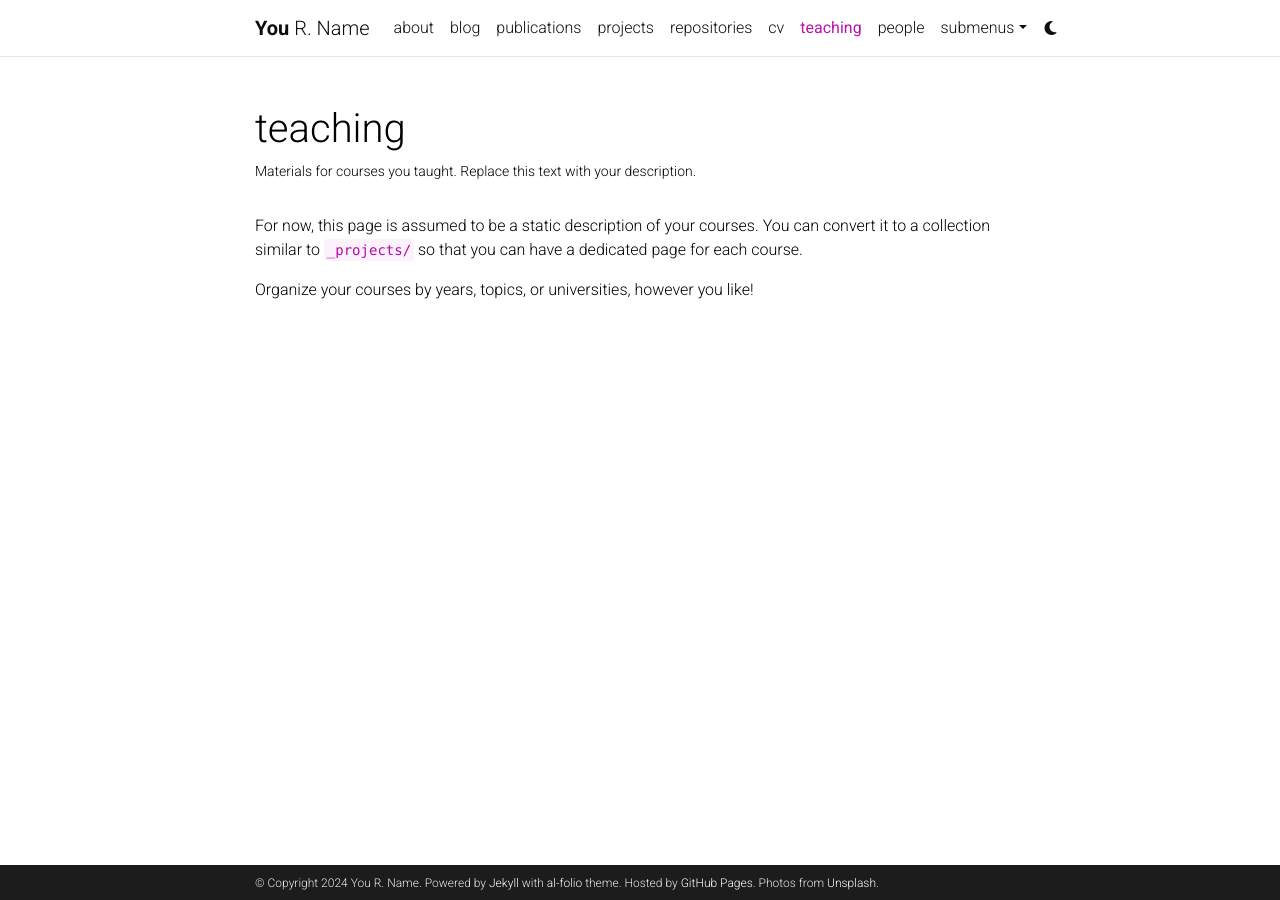
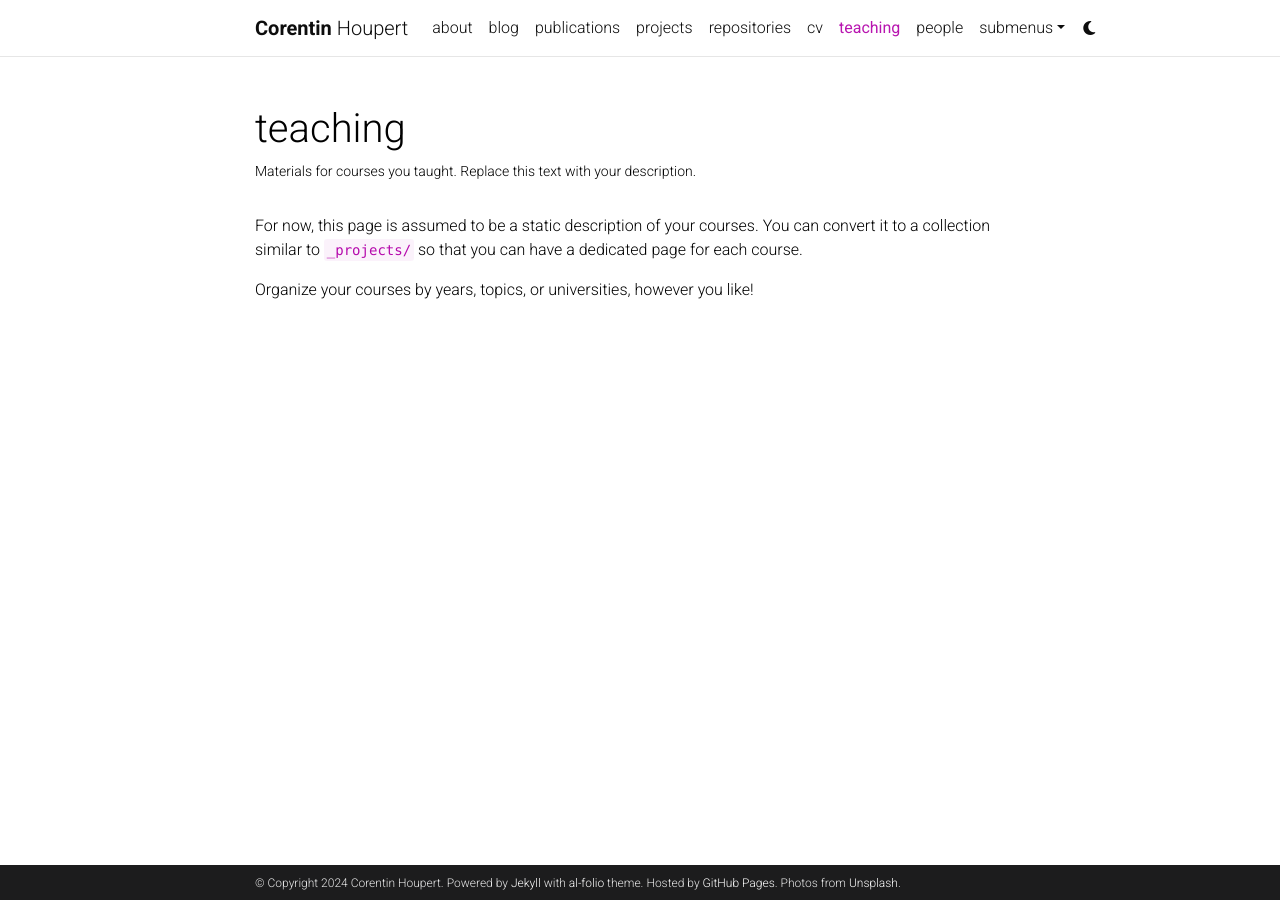
Before and after one commit to CorentinHoupert/corentinhoupert, a Jekyll site: the page built from _pages/teaching.md, in a window 1280 px wide. Built offline with Jekyll 4.4.1, drawn with Linux system fonts in a browser that asks for light colours; comment, search, counter and statistics services are not loaded; a style sheet for code colours, icons or effects is not loaded.

Commit message:
Update _config.yml

```diff
--- a/_config.yml
+++ b/_config.yml
@@ -3,9 +3,9 @@
 # -----------------------------------------------------------------------------
 
 title: blank # the website title (if blank, full name will be used instead)
-first_name: You
-middle_name: R.
-last_name: Name
+first_name: Corentin
+middle_name:
+last_name: Houpert
 email: you@example.com
 description: > # the ">" symbol means to ignore newlines until "footer_text:"
   A simple, whitespace theme for academics. Based on [*folio](https://github.com/bogoli/-folio) design.
@@ -329,7 +329,7 @@
 # -----------------------------------------------------------------------------
 
 imagemagick:
-  enabled: true # enables responsive images for your site (recommended, see https://github.com/alshedivat/al-folio/issues/537)
+  enabled: false # enables responsive images for your site (recommended, see https://github.com/alshedivat/al-folio/issues/537)
   widths:
     - 480
     - 800
```
